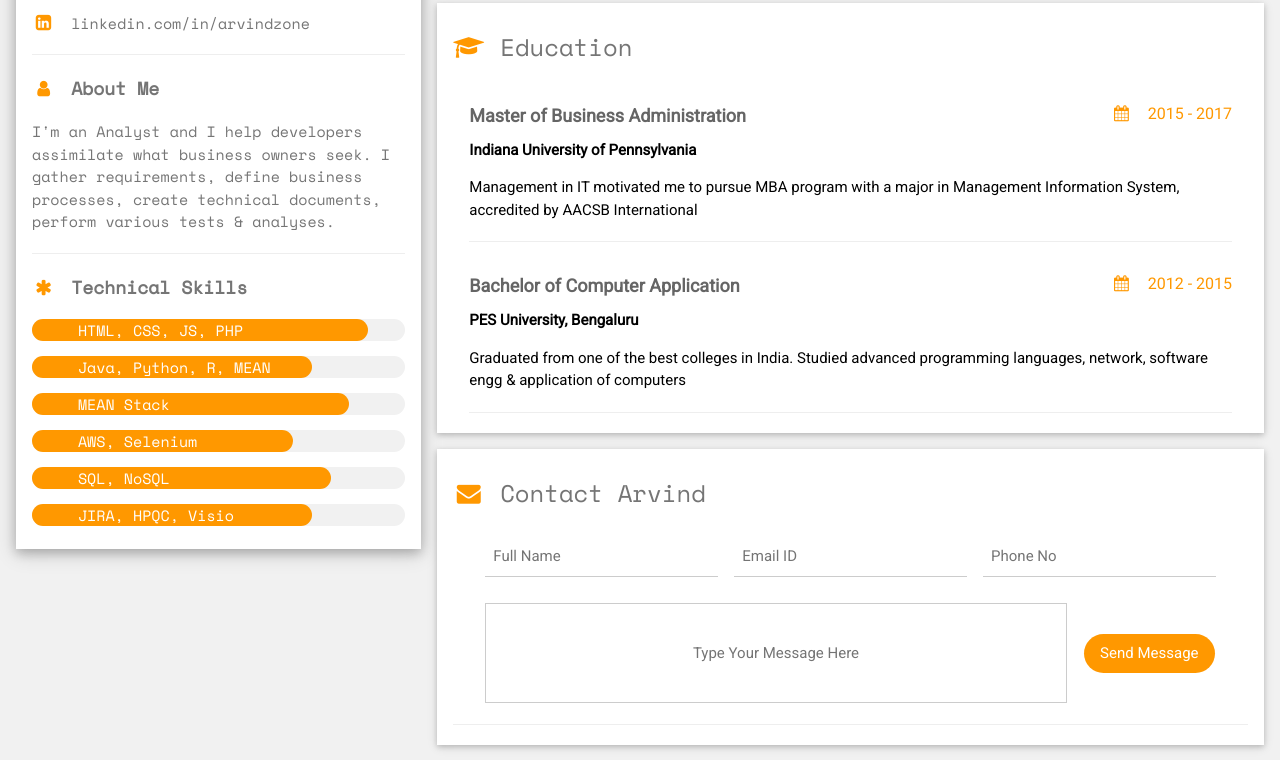
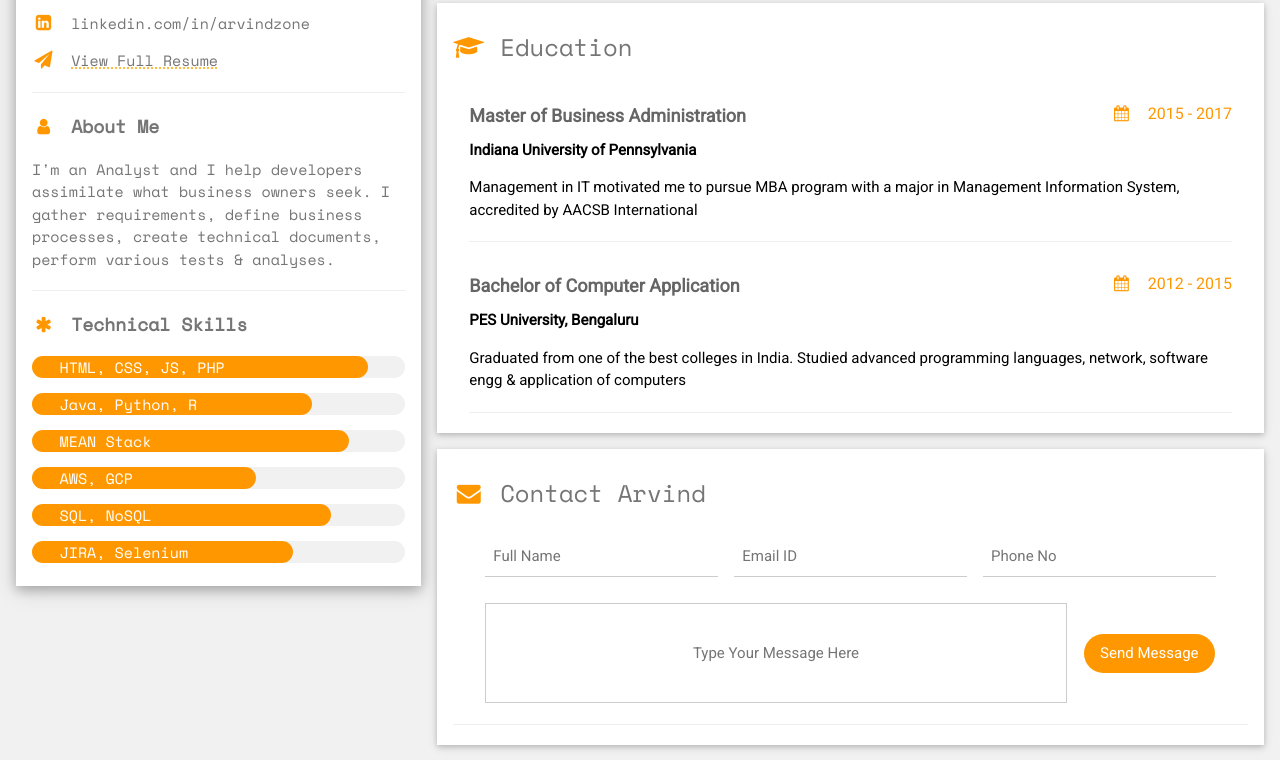
Before and after one commit to arvindzone/resume, a plain HTML site: page index.html in a window 1280 px wide. Shown: the part 571-1331 px from the top of the page. Drawn offline with nearby package versions, Linux system fonts and the light colour scheme.

Commit message:
Add files via upload

```diff
--- a/index.html
+++ b/index.html
@@ -10,7 +10,22 @@
 	<link rel="stylesheet" href="https://fonts.googleapis.com/css?family=Space+Mono">
 	<style>
 		html,body,h1,h2,h3,h4,h5,h6 {font-family: "Roboto", sans-serif}
+		a {
+		text-decoration: underline dotted orange;
+		}
 		.w3-orangetexttheme {color:#ff9000 !important}
+
+		/*  DEVICE BREAKPOINTS */
+		@media screen and (max-width: 768px) {
+			#namePlate {
+				font-size: 30px;
+			}
+		}
+		@media screen and (min-width: 769px) {
+			#namePlate {
+				font-size: 36px;
+			}
+		}
 	</style>
 
 	<body class="w3-light-grey">
@@ -27,7 +42,7 @@
 				<div class="w3-display-container w3-center w3-animate-opacity"> <br><br>
 				  <img src="images/pose3.png" style="width:200px; height:200px; border-radius: 50%;" alt="Avatar"> <br><br>
 				  <div class="w3-display-bottom w3-container w3-text-orange" >
-					<h2 class="w3-xxlarge w3-orangetexttheme w3-animate-opacity" style="font-family: Kaushan Script, cursive; -webkit-transform: rotate(-5deg);
+					<h2 id="namePlate" class="w3-orangetexttheme w3-animate-opacity" style="font-family: Kaushan Script, cursive; -webkit-transform: rotate(-5deg);
 						-moz-transform: rotate(-5deg); -ms-transform: rotate(-5deg); -o-transform: rotate(-5deg); transform: rotate(-5deg); ">
 					- Arvind Sreenivas -</h2>
 				  </div>
@@ -39,6 +54,8 @@
 				  <p><i class="fa fa-phone fa-fw w3-margin-right w3-large w3-text-orange"></i>+91 8147149140</p>
 				  <p><i class="fa fa-commenting fa-fw w3-margin-right w3-large w3-text-orange"></i>English, Kannada, Telugu, Tamil</p>
 				  <p><i class="fa fa-linkedin-square fa-fw w3-margin-right w3-large w3-text-orange"></i>linkedin.com/in/arvindzone</p>
+				  <p><a href="https://drive.google.com/file/d/19Fvr025vezdZlhcrYnxc8zUH8D91IrBs/view" target="_blank">
+				  <i class="fa fa-paper-plane fa-fw w3-margin-right w3-large w3-text-orange"></i>View Full Resume</a></p>
 
 				  <hr>
 
@@ -51,27 +68,27 @@
 				  <p class="w3-large"><b><i class="fa fa-asterisk fa-fw w3-margin-right w3-text-orange"></i>Technical Skills</b></p>
 				  <p></p>
 				  <div class="w3-light-grey w3-round-xlarge">
-					<div class="w3-round-xlarge w3-orange w3-text-white" style="height:22px;width:90%">&nbsp;&nbsp;&nbsp;&nbsp; HTML, CSS, JS, PHP</div>
+					<div class="w3-round-xlarge w3-orange w3-text-white" style="height:22px;width:90%">&nbsp;&nbsp; HTML, CSS, JS, PHP</div>
 				  </div>
 				  <p></p>
 				  <div class="w3-light-grey w3-round-xlarge">
-					<div class="w3-round-xlarge w3-orange w3-text-white" style="height:22px;width:75%">&nbsp;&nbsp;&nbsp;&nbsp; Java, Python, R, MEAN</div>
+					<div class="w3-round-xlarge w3-orange w3-text-white" style="height:22px;width:75%">&nbsp;&nbsp; Java, Python, R</div>
 				  </div>
 				  <p></p>
 				  <div class="w3-light-grey w3-round-xlarge">
-					<div class="w3-round-xlarge w3-orange w3-text-white" style="height:22px;width:85%">&nbsp;&nbsp;&nbsp;&nbsp; MEAN Stack </div>
+					<div class="w3-round-xlarge w3-orange w3-text-white" style="height:22px;width:85%">&nbsp;&nbsp; MEAN Stack </div>
 				  </div>
 				  <p></p>
 				  <div class="w3-light-grey w3-round-xlarge">
-					<div class="w3-round-xlarge w3-orange w3-text-white" style="height:22px;width:70%">&nbsp;&nbsp;&nbsp;&nbsp; AWS, Selenium</div>
+					<div class="w3-round-xlarge w3-orange w3-text-white" style="height:22px;width:60%">&nbsp;&nbsp; AWS, GCP</div>
 				  </div>
 				  <p></p>
 				  <div class="w3-light-grey w3-round-xlarge">
-					<div class="w3-round-xlarge w3-orange w3-text-white" style="height:22px;width:80%">&nbsp;&nbsp;&nbsp;&nbsp; SQL, NoSQL</div>
+					<div class="w3-round-xlarge w3-orange w3-text-white" style="height:22px;width:80%">&nbsp;&nbsp; SQL, NoSQL</div>
 				  </div>
 				  <p></p>
 				  <div class="w3-light-grey w3-round-xlarge">
-					<div class="w3-round-xlarge w3-orange w3-text-white" style="height:22px;width:75%">&nbsp;&nbsp;&nbsp;&nbsp; JIRA, HPQC, Visio</div>
+					<div class="w3-round-xlarge w3-orange w3-text-white" style="height:22px;width:70%">&nbsp;&nbsp; JIRA, Selenium</div>
 				  </div>
 				  <br>
 				</div>
```
